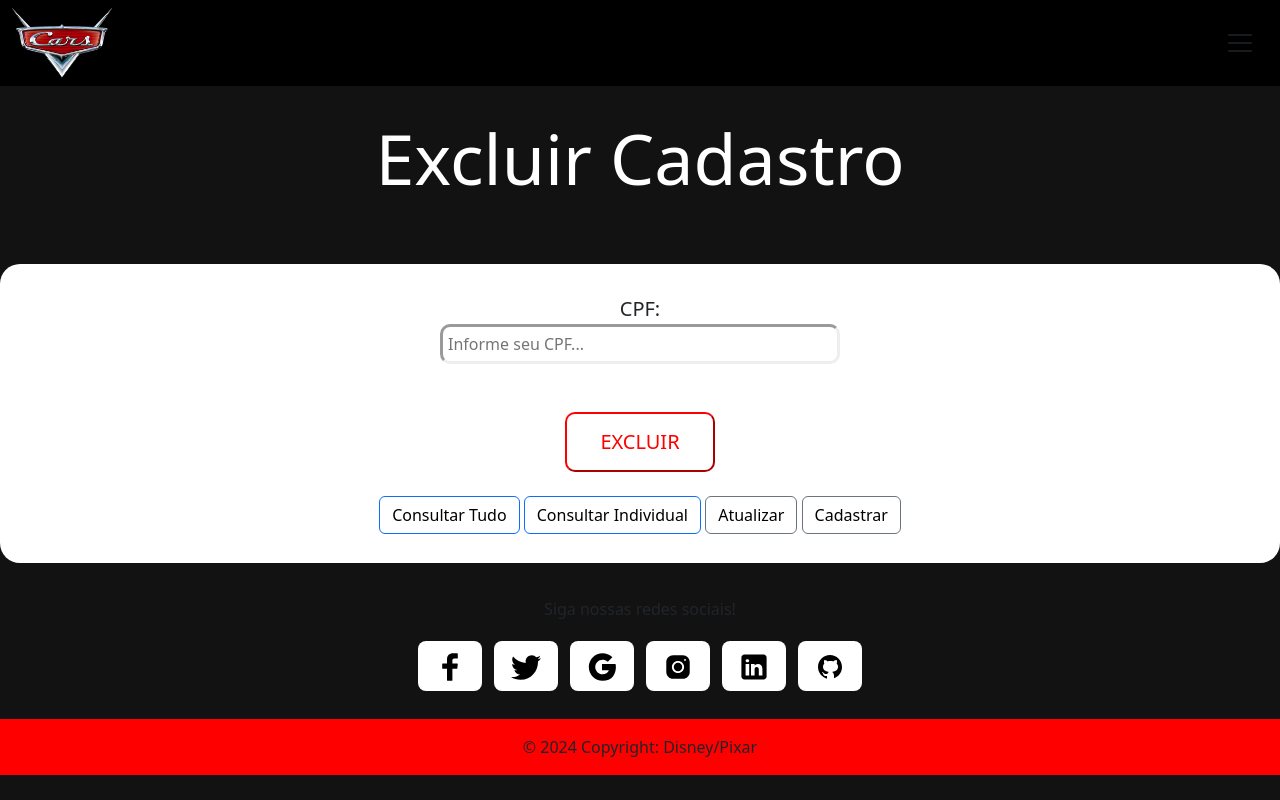
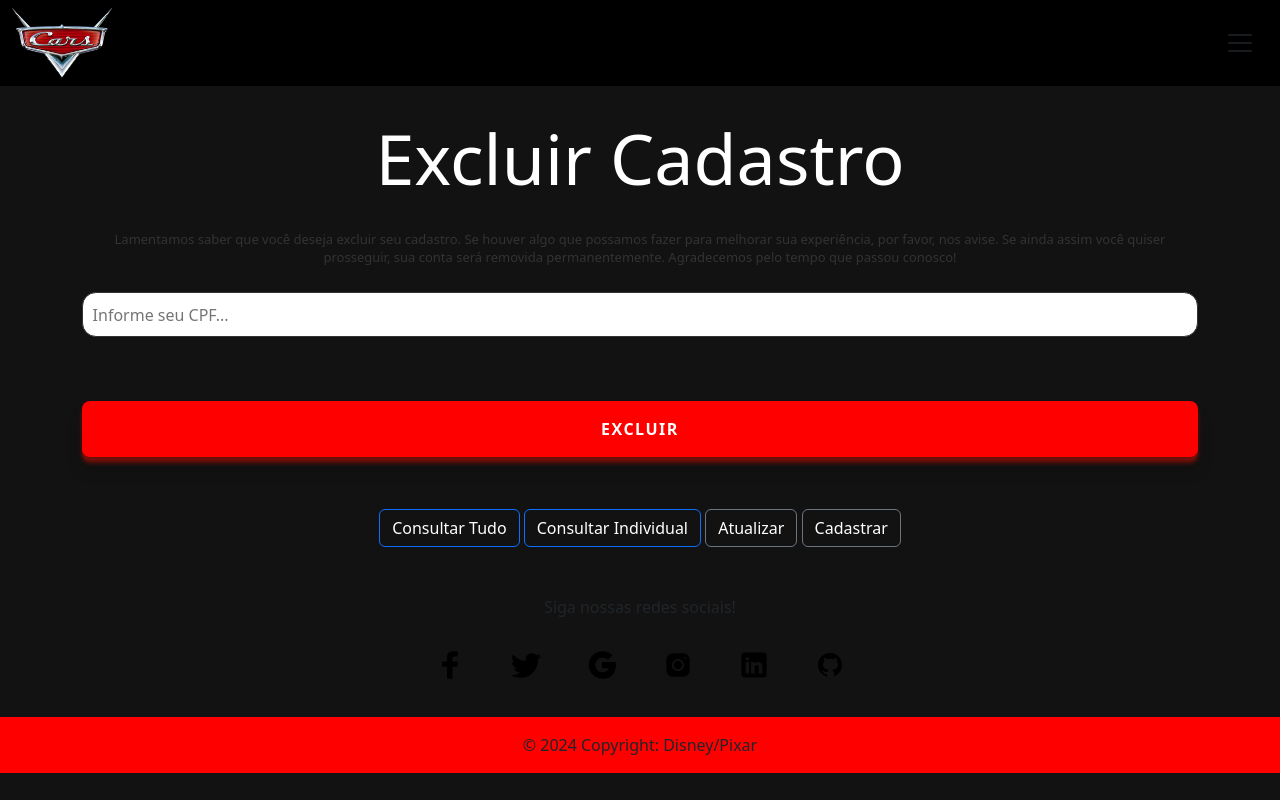
Before and after one commit to EsterTrindade/CRUD, a Flask app: page /deletar in a window 1280 px wide. Run offline with Flask 3, Linux system fonts and the light colour scheme.

Commit message:
sexto commit

```diff
--- a/app/routes.py
+++ b/app/routes.py
@@ -26,9 +26,13 @@ def atualizacao():
 def deletar():
     return render_template('deletar.html', titulo="excluir cadastro")
 
+@app.route('/consultar')
+def consultar():
+    return render_template('consultari.html', titulo="Consultar cadastro")
+
 
 @app.route('/cadastrarUsuario', methods=['POST'])
-def cadatrarUsuario():
+def cadastrarUsuario():
     try:
         cpf = request.form.get("cpf")
         nome = request.form.get("nome")
@@ -55,10 +59,10 @@ def listarIndividual():
     try:
         requisicao = requests.get(f'{link}/cadastro/.json') #solicitando
         dicionario = requisicao.json()
-
+        idCadastro = ""
         for codigo in dicionario:
             chave = dicionario[codigo]['cpf']
-            if chave == '1546468':
+            if chave == '1111111111':
                 idCadastro = codigo
                 return idCadastro
     except Exception as e:
--- a/app/static/estilo.css
+++ b/app/static/estilo.css
@@ -1,6 +1,8 @@
 body{
 background-color: #121212;
 align-itens: center;
+justify-content: center;
+align-items: center;
 }
 
 h1{
@@ -11,18 +13,15 @@ margin-top: 30px;
 margin-bottom: 30px;
 }
 
-h3{
+.container{
 text-align: center;
-color: #000000;
-}
-
-div{
-text-align: center;
+justify-content: center;
+align-items: center;
 }
 
 a{
 text-decoration: none;
-color: #000000;
+color: #ffffff;
 }
 
 /* NAV */
@@ -40,72 +39,317 @@ font-size: 17px
 
 /* PÁGINA INICIAL (INDEX) */
 
-#btnindex{
-margin-left: 34%;
-width: 500px;
-height: 60px;
-font-size: 25px;
-margin-bottom: 30px;
+.button {
+  margin-left: 41%;
+  cursor: pointer;
+  position: relative;
+  padding: 10px 100px;
+  font-size: 18px;
+  color: #ff0000;
+  border: 2px solid #ff0000;
+  border-radius: 34px;
+  background-color: transparent;
+  font-weight: 600;
+  transition: all 0.3s cubic-bezier(0.23, 1, 0.320, 1);
+  overflow: hidden;
 }
 
+.button::before {
+  content: '';
+  position: absolute;
+  inset: 0;
+  margin: auto;
+  width: 100px;
+  height: 50px;
+  border-radius: inherit;
+  scale: 0;
+  z-index: -1;
+  background-color: #ff0000;
+  transition: all 0.6s cubic-bezier(0.23, 1, 0.320, 1);
+}
 
+.button:hover::before {
+  scale: 3;
+}
+
+.button:hover {
+  color: #ffffff;
+  scale: 1.1;
+  box-shadow: 0 0px 20px #ff0000;
+}
+
+.button:active {
+  scale: 1;
+}
 
 /* FIM PÁGINA INICIAL (INDEX) */
 
 
 /* PÁGINA CADASTRO */
 
-form{
-margin-top: 10px;
-margin-bottom: 10px;
-padding-top: 30px;
-padding-bottom: 5px;
-text-align: center;
-background-color: #FFFFFF;
-border-radius: 20px;
+.form {
+  display: flex;
+  flex-direction: column;
+  gap: 10px;
+  max-width: 350px;
+  padding: 20px;
+  border-radius: 20px;
+  position: relative;
+  background-color: #1a1a1a;
+  color: #fff;
+  border: 1px solid #333;
+  margin-left: 36%;
 }
 
-label{
-font-size: 20px;
+.title {
+  font-size: 28px;
+  font-weight: 600;
+  letter-spacing: -1px;
+  position: relative;
+  display: flex;
+  align-items: center;
+  padding-left: 30px;
+  color: #00bfff;
 }
 
-input{
-padding: 5px;
-border-radius: 10px;
-border: inset;
-width: 400px;
+.title::before {
+  width: 18px;
+  height: 18px;
 }
 
-.btn{
-text-decoration: none;
-background-color: #FFFFFF;
-text-color: #000000;
+.title::after {
+  width: 18px;
+  height: 18px;
+  animation: pulse 1s linear infinite;
 }
 
-#btncadastro{
-width: 150px;
-height: 60px;
-font-size: 20px;
-color: #556B2F;
-background-color: #FFFFFF;
-border-color: #556B2F;
-border-decoration: none;
-border-radius: 10px;
+.title::before,
+.title::after {
+  position: absolute;
+  content: "";
+  height: 16px;
+  width: 16px;
+  border-radius: 50%;
+  left: 0px;
+  background-color: #6b0f08;
+}
+
+.message,
+.signin {
+  font-size: 14.5px;
+  color: rgba(255, 255, 255, 0.7);
+}
+
+.signin {
+  text-align: center;
+}
+
+.signin a:hover {
+  text-decoration: underline royalblue;
+}
+
+.signin a {
+  color: #00bfff;
+}
+
+.flex {
+  display: flex;
+  width: 100%;
+  gap: 6px;
+}
+
+.form label {
+  position: relative;
+}
+
+.form label .input {
+  background-color: #333;
+  color: #fff;
+  width: 100%;
+  padding: 20px 05px 05px 10px;
+  outline: 0;
+  border: 1px solid rgba(105, 105, 105, 0.397);
+  border-radius: 10px;
+}
+
+.form label .input + span {
+  color: rgba(255, 255, 255, 0.5);
+  position: absolute;
+  left: 10px;
+  top: 0px;
+  font-size: 0.9em;
+  cursor: text;
+  transition: 0.3s ease;
+}
+
+.form label .input:placeholder-shown + span {
+  top: 12.5px;
+  font-size: 0.9em;
+}
+
+.form label .input:focus + span,
+.form label .input:valid + span {
+  color: #00bfff;
+  top: 0px;
+  font-size: 0.7em;
+  font-weight: 600;
+}
+
+.input {
+  font-size: medium;
+}
+
+.submit {
+  border: none;
+  outline: none;
+  padding: 10px;
+  border-radius: 10px;
+  color: #fff;
+  font-size: 16px;
+  transform: .3s ease;
+  background-color: #00bfff;
+}
+
+.submit:hover {
+  background-color: #00bfff96;
+}
+
+@keyframes pulse {
+  from {
+    transform: scale(0.9);
+    opacity: 1;
+  }
+
+  to {
+    transform: scale(1.8);
+    opacity: 0;
+  }
 }
 
 /* FIM PÁGINA DE CADASTRO */
 
+
 /* PÁGINA EXCLUIR */
 
-#btnecluir{
-width: 150px;
-height: 60px;
-font-size: 20px;
-color: #FF0000;
-background-color: #FFFFFF;
-border-color: #FF0000;
-border-decoration: none;
-border-radius: 10px;
+.pushable {
+  position: relative;
+  background: transparent;
+  padding: 0px;
+  border: none;
+  cursor: pointer;
+  outline-offset: 4px;
+  outline-color: deeppink;
+  transition: filter 250ms;
+  -webkit-tap-highlight-color: rgba(0, 0, 0, 0);
+}
+
+.shadow {
+  position: absolute;
+  top: 0;
+  left: 0;
+  height: 100%;
+  width: 100%;
+  background: #6b0f08;
+  border-radius: 8px;
+  filter: blur(2px);
+  will-change: transform;
+  transform: translateY(2px);
+  transition: transform 600ms cubic-bezier(0.3, 0.7, 0.4, 1);
+}
+
+.edge {
+  position: absolute;
+  top: 0;
+  left: 0;
+  height: 100%;
+  width: 100%;
+  border-radius: 8px;
+  background: linear-gradient(
+    to right,
+    #6b0f08 0%,
+    #6b0f08 8%,
+    #6b0f08 92%,
+    #6b0f08 100%
+  );
+}
+
+.front {
+  display: block;
+  position: relative;
+  border-radius: 8px;
+  background: #ff0000;
+  padding: 16px 32px;
+  color: white;
+  font-weight: 600;
+  text-transform: uppercase;
+  letter-spacing: 1.5px;
+  font-size: 1rem;
+  transform: translateY(-4px);
+  transition: transform 600ms cubic-bezier(0.3, 0.7, 0.4, 1);
+}
+
+.pushable:hover {
+  filter: brightness(110%);
+}
+
+.pushable:hover .front {
+  transform: translateY(-6px);
+  transition: transform 250ms cubic-bezier(0.3, 0.7, 0.4, 1.5);
+}
+
+.pushable:active .front {
+  transform: translateY(-2px);
+  transition: transform 34ms;
+}
+
+.pushable:hover .shadow {
+  transform: translateY(4px);
+  transition: transform 250ms cubic-bezier(0.3, 0.7, 0.4, 1.5);
+}
+
+.pushable:active .shadow {
+  transform: translateY(1px);
+  transition: transform 34ms;
+}
+
+.pushable:focus:not(:focus-visible) {
+  outline: none;
+}
+
+.card > * {
+  margin: 0;
+}
+
+.card__content {
+  font-size: 13px;
+  line-height: 18px;
+  color: #333;
+}
+
+.card__form {
+  display: flex;
+  flex-direction: column;
+  gap: 10px;
+}
+
+.card__form input {
+  margin-top: 10px;
+  outline: 0;
+  background: rgb(255, 255, 255);
+  box-shadow: transparent 0px 0px 0px 1px inset;
+  padding: 0.6em;
+  border-radius: 14px;
+  border: 1px solid #333;
+  color: black;
+}
+
+.sign-up:hover {
+  opacity: 0.8;
 }
 
 /* FIM PÁGINA EXCLUIR */
+
+/* TESTE PÁGINA CONSULTAR */
+
+
+/* FIM PÁGINA CONSULTAR */
--- a/app/templates/deletar.html
+++ b/app/templates/deletar.html
@@ -2,24 +2,22 @@
 {% block conteudo %}
 
 <h1> Excluir Cadastro </h1>
-<br>
 
-<div>
-  <form action="/excluir" method="POST">
+<div class="container">
+    <form action="/excluir" method="POST">
+    <p class="card__content">Lamentamos saber que você deseja excluir seu cadastro. Se houver algo que possamos fazer para melhorar sua experiência, por favor, nos avise. Se ainda assim você quiser prosseguir, sua conta será removida permanentemente. Agradecemos pelo tempo que passou conosco!</p>
+    <div class="card__form">
+        <input placeholder="Informe seu CPF..." type="text" name="cpf" id="cpf"/><br><br>
 
-    <label>CPF: </label><br>
-    <input type="text" name="cpf" id="cpf" placeholder="Informe seu CPF..."/><br><br><br>
-
-    <button id="btnecluir">EXCLUIR</button><br><br>
-
-      <div>
+        <button class="pushable"><span class="shadow"></span><span class="edge"></span><span class="front"><a href="/excluir">Excluir</a></span></button>
+    </div>
+</div><br><br>
+      <div class="container">
           <button type="button" class="btn btn-outline-primary"><a href="/listar">Consultar Tudo</a></button>
-          <button type="button" class="btn btn-outline-primary"><a href="/listarIndividual">Consultar Individual</a></button>
+          <button type="button" class="btn btn-outline-primary"><a href="/consultar">Consultar Individual</a></button>
           <button type="button" class="btn btn-outline-secondary"><a href="/atualizacao">Atualizar</a></button>
           <button type="button" class="btn btn-outline-secondary"><a href="/cadastro">Cadastrar</a></button>
       </div><br>
 
-  </form>
-</div>
 
 {% endblock %}
--- a/app/templates/index.html
+++ b/app/templates/index.html
@@ -5,9 +5,9 @@
       <img src="static/carros-banner.jpg" class="d-block w-100" alt="...">
 </div>
 
-<h1>CADASTRE-SE AGORA!</h1>
-<button type="button" class="btn btn-dark btn-lg" id="btnindex"><a href="/cadastro">Cadastre-se</a></button>
+<h1>CADASTRE-SE JÁ!</h1>
 
+<button class="button"><a href="/cadastro">Cadastrar</a></button><br><br>
 
 
 
```
Also changed, not shown: app/templates/atualizacao.html (+26 -23 lines), app/templates/cadastro.html (+26 -20 lines), app/templates/consultari.html (added, +20 -0 lines).
